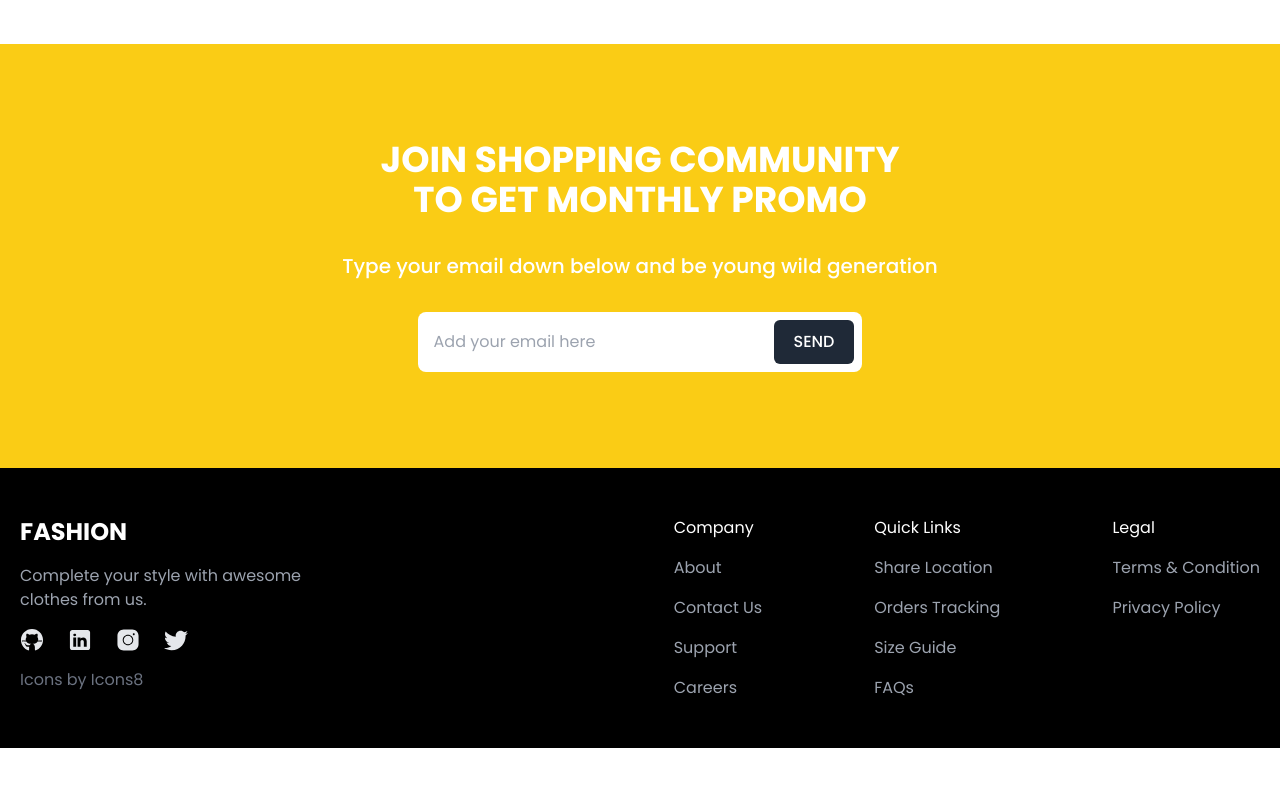
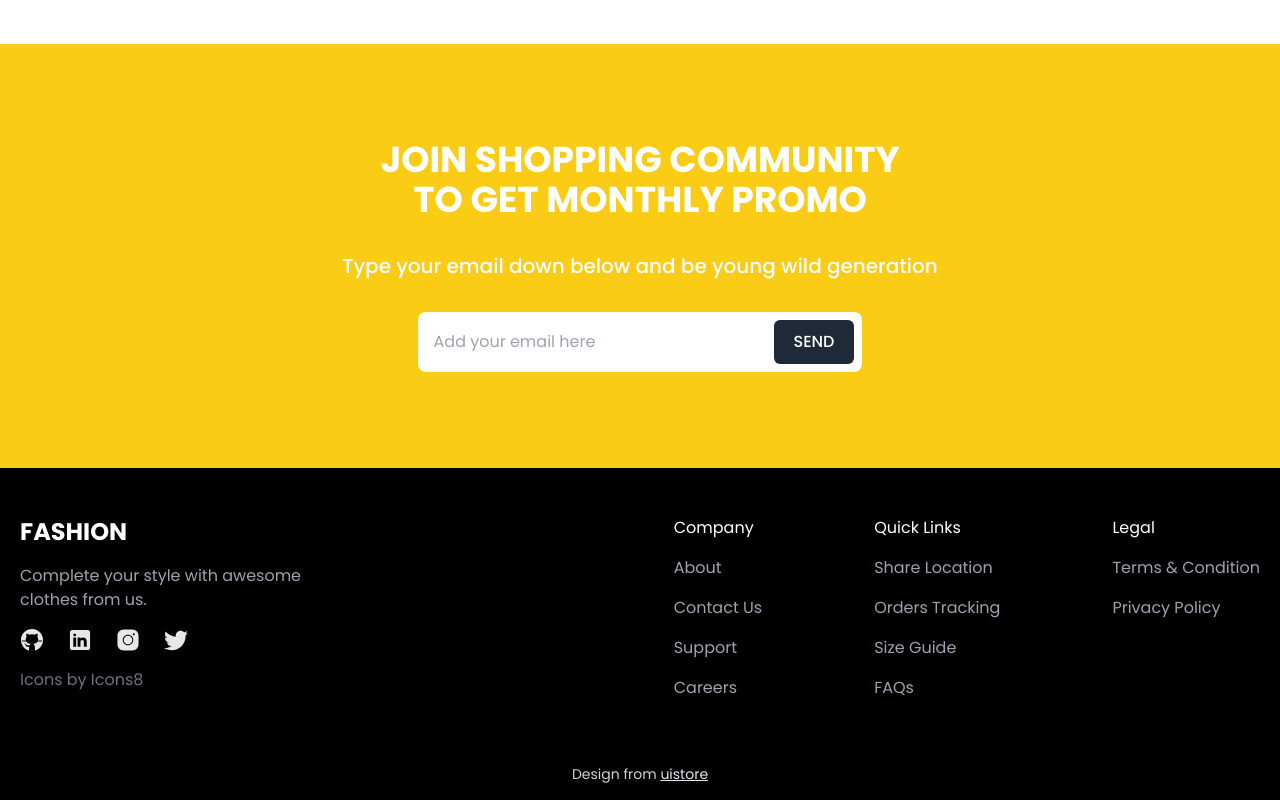
Before and after one commit to SuhelMakkad/fashion-landing-page, a React (Vite) app: page / in a window 1280 px wide. Shown: the part 3346-4146 px from the top of the page. Before the commit the page ends 4094 px from the top, so only its background shows below. Built offline with nearby package versions, Linux system fonts and the light colour scheme.

Commit message:
added design link

```diff
--- a/src/common/components/Footer/index.tsx
+++ b/src/common/components/Footer/index.tsx
@@ -81,10 +81,11 @@ const Footer = () => {
   return (
     <footer
       className={`
-        flex gap-12 py-12 text-white max-lg:flex-col max-lg:items-center max-lg:text-center
         full-bleed bg-black shadow-black shadow-[0_0_0_100vmax] dark:bg-gray-900 dark:shadow-gray-900
+        text-white max-lg:text-center
       `}
     >
+      <div className={`flex gap-12 py-12 max-lg:flex-col max-lg:items-center`}>
         <div className="flex flex-col gap-4">
           <h6 className="text-2xl font-bold">FASHION</h6>
           <span className="text-gray-400 max-w-xs">
@@ -131,6 +132,19 @@ const Footer = () => {
             </div>
           ))}
         </div>
+      </div>
+
+      <p className={`text-gray-300 text-sm text-center py-4`}
+      >
+        <span> Design from </span>
+        <a
+          target="_blank"
+          className="text-gray-200 hover:text-gray-50 underline transition-colors"
+          href="https://www.uistore.design/items/shopping-free-landing-page-for-figma/"
+        >
+          uistore
+        </a>
+      </p>
     </footer>
   );
 };
```
Lines whose indentation alone changed are shown as unchanged.
